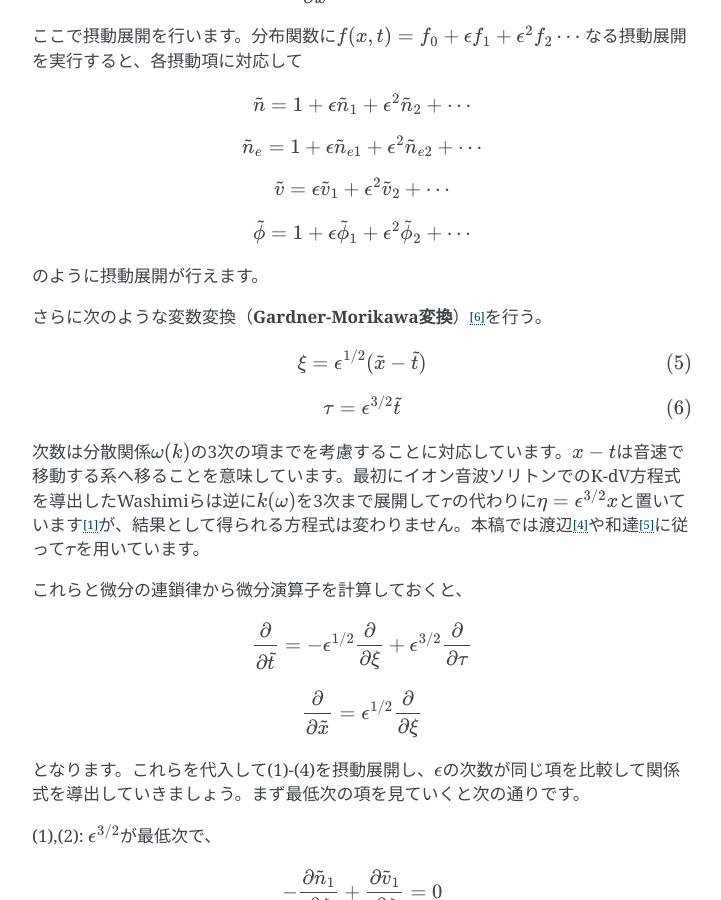
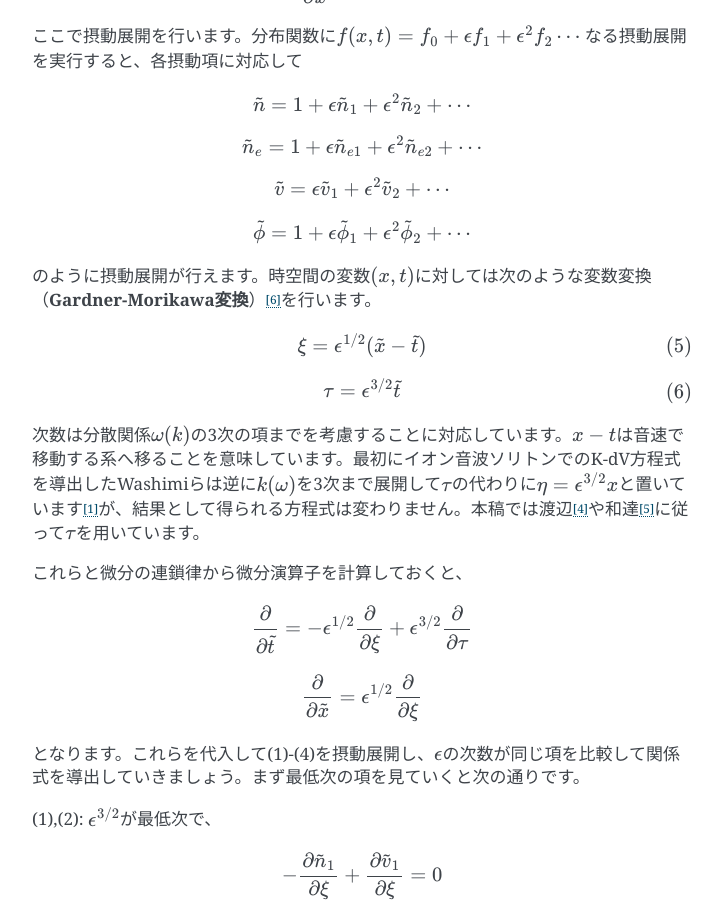
Before and after one commit to kondokatsuya72m/notes, a Sphinx documentation site: the page built from docs/physics/ion-acoustic-soliton.md, in a window 1280 px wide and 900 px high, scrolled down 1311 px. Shown: the whole window, without its empty margins (388-1109 px from the left). Built offline with Sphinx 7.4.7, drawn with Linux system fonts in a browser that asks for light colours.

Commit message:
誤植を微修正

```diff
--- a/docs/physics/ion-acoustic-soliton.md
+++ b/docs/physics/ion-acoustic-soliton.md
@@ -69,9 +69,7 @@ $$
 \tilde{\phi}  = 1 + \epsilon \tilde{\phi}_1+ \epsilon^2 \tilde{\phi}_2 + \cdots
 $$
 
-のように摂動展開が行えます。
-
-さらに次のような変数変換（**Gardner-Morikawa変換**）[^Gardner_Morikawa_1960]を行う。
+のように摂動展開が行えます。時空間の変数$(x,t)$に対しては次のような変数変換（**Gardner-Morikawa変換**）[^Gardner_Morikawa_1960]を行います。
 
 $$
 \xi = \epsilon^{1/2}(\tilde{x}-\tilde{t}) \tag{5}
```
